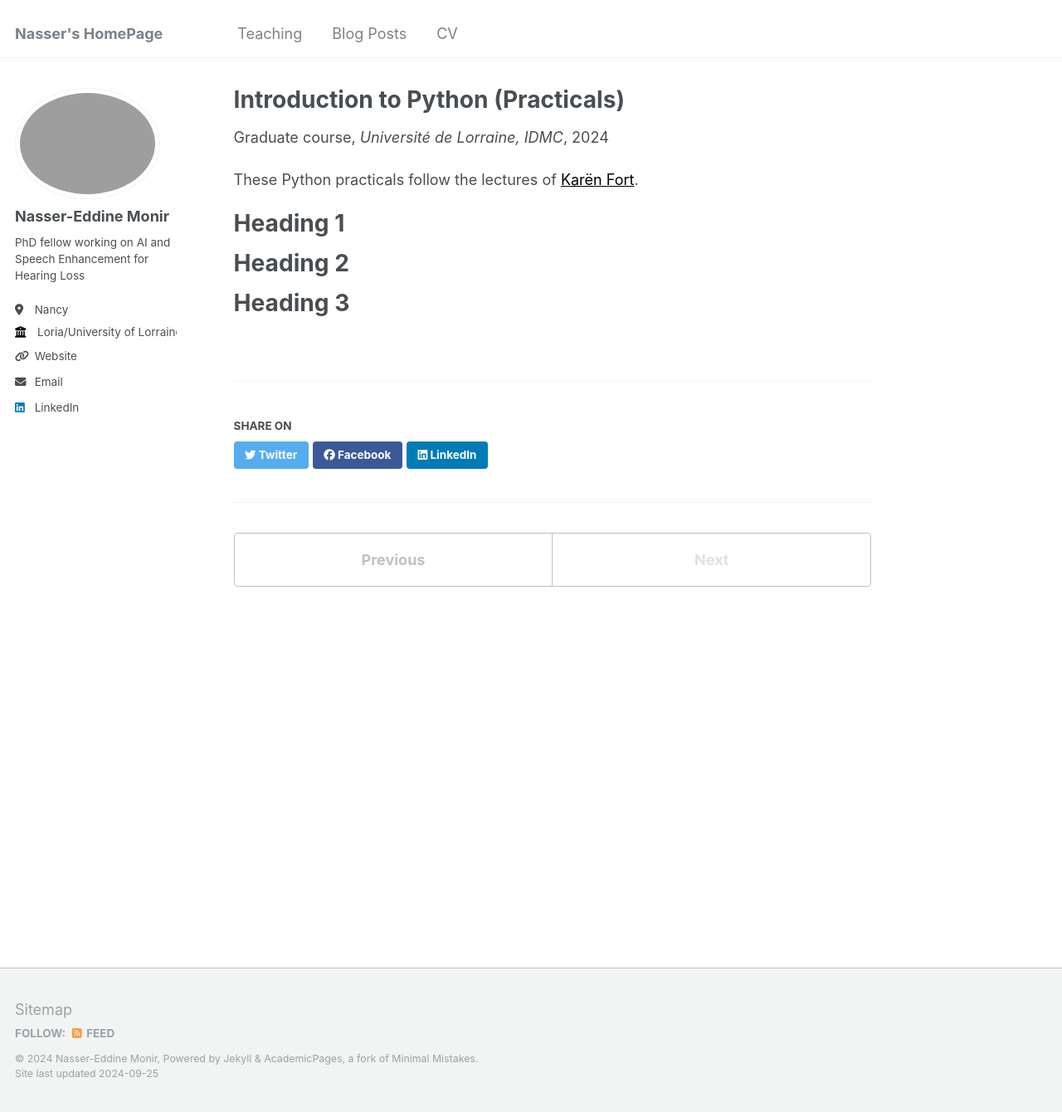
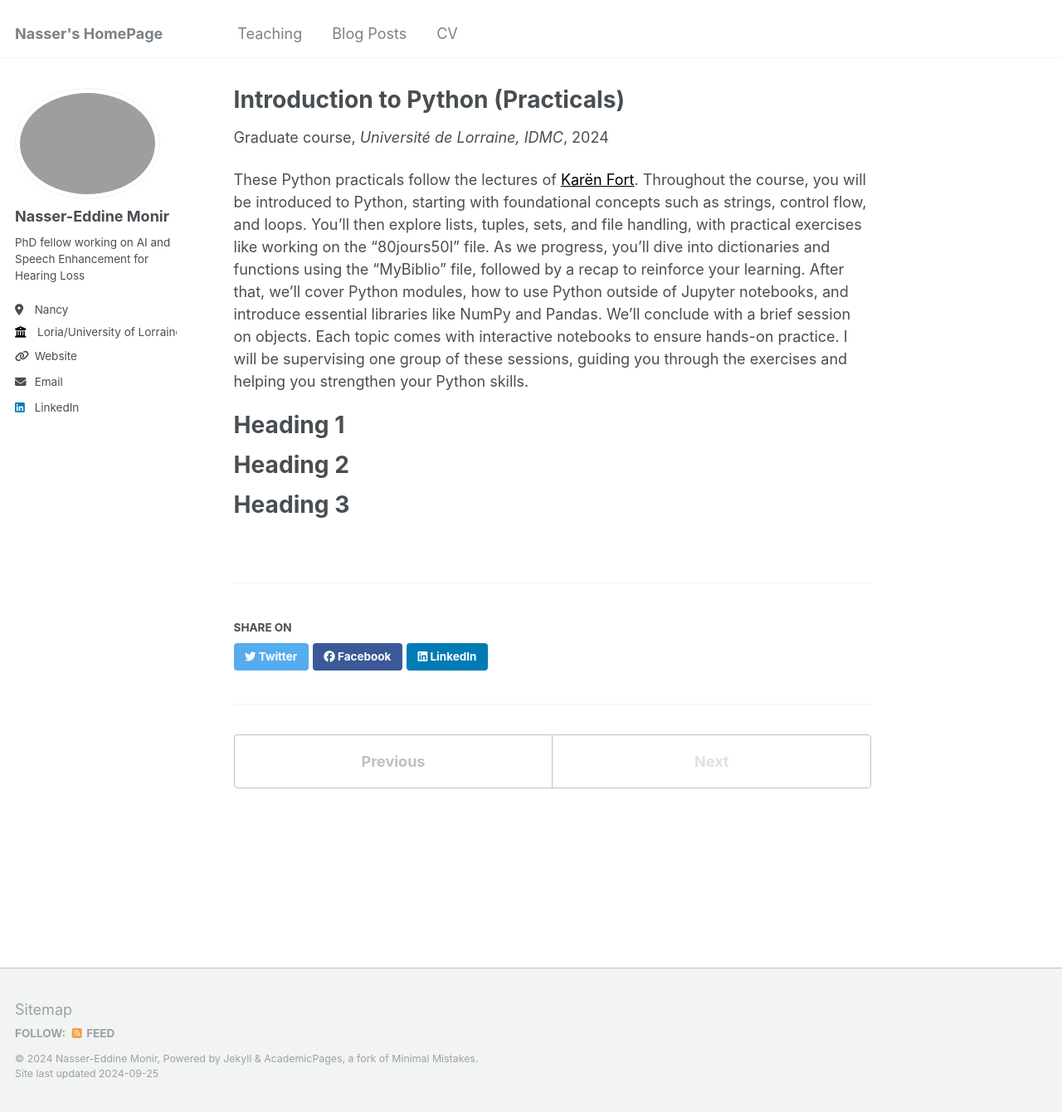
Before and after one commit to Nasseredd/nasseredd.github.io, a Jekyll site: the page built from _teaching/2024-python-practicals.md, in a window 1280 px wide and 1340 px high. Shown: the whole window at 83% size. Built offline with Jekyll 4.4.1, drawn with Linux system fonts in a browser that asks for light colours.

Commit message:
Completed the description of the course

```diff
--- a/_teaching/2024-python-practicals.md
+++ b/_teaching/2024-python-practicals.md
@@ -8,7 +8,7 @@
 location: "Nancy, France"
 ---
 
-These Python practicals follow the lectures of [Karën Fort](https://members.loria.fr/KFort/idmc-nancy-from-2024/).
+These Python practicals follow the lectures of [Karën Fort](https://members.loria.fr/KFort/idmc-nancy-from-2024/). Throughout the course, you will be introduced to Python, starting with foundational concepts such as strings, control flow, and loops. You'll then explore lists, tuples, sets, and file handling, with practical exercises like working on the "80jours50l" file. As we progress, you'll dive into dictionaries and functions using the "MyBiblio" file, followed by a recap to reinforce your learning. After that, we’ll cover Python modules, how to use Python outside of Jupyter notebooks, and introduce essential libraries like NumPy and Pandas. We'll conclude with a brief session on objects. Each topic comes with interactive notebooks to ensure hands-on practice. I will be supervising one group of these sessions, guiding you through the exercises and helping you strengthen your Python skills.
 
 Heading 1
 ======
```
